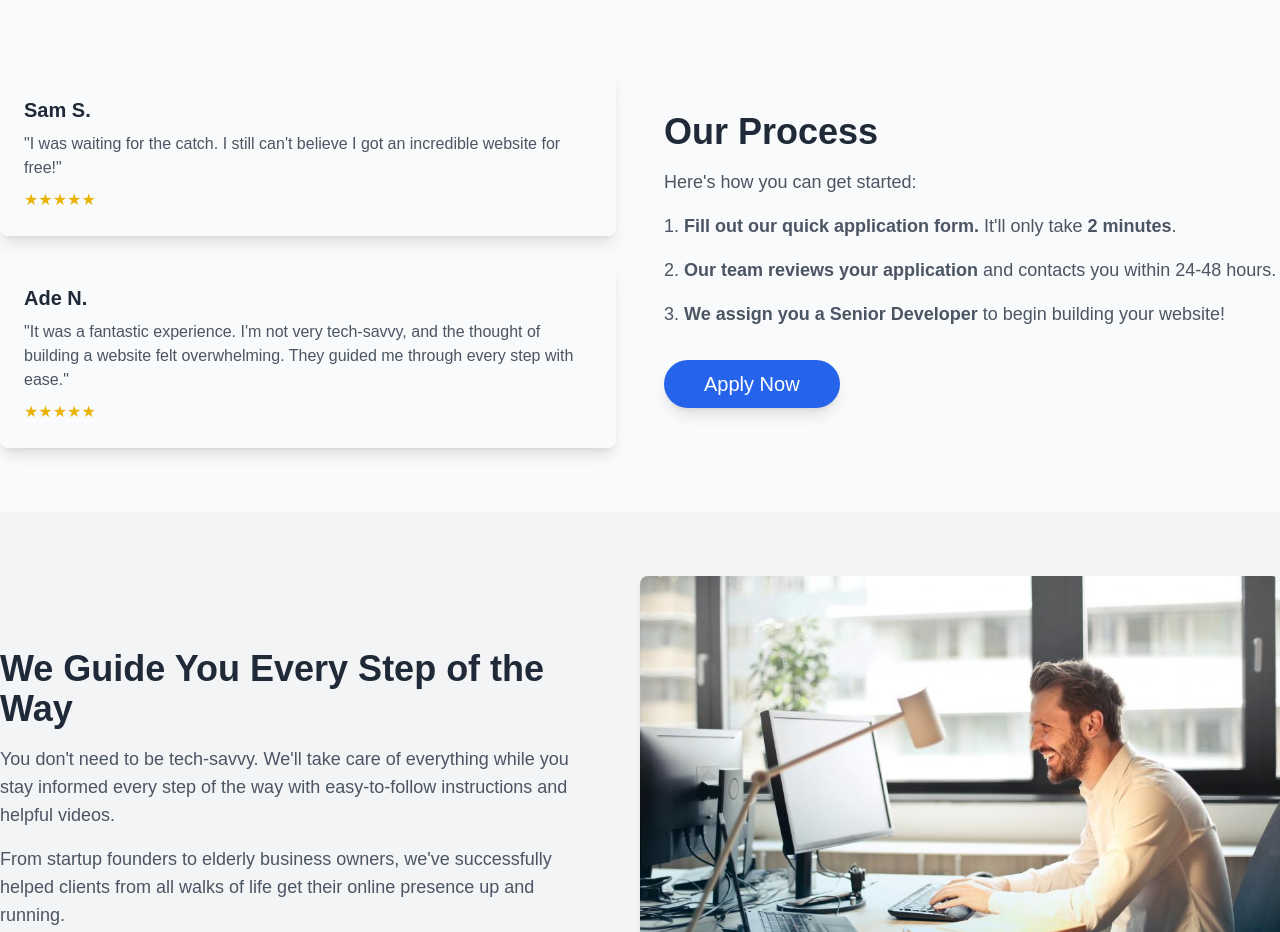
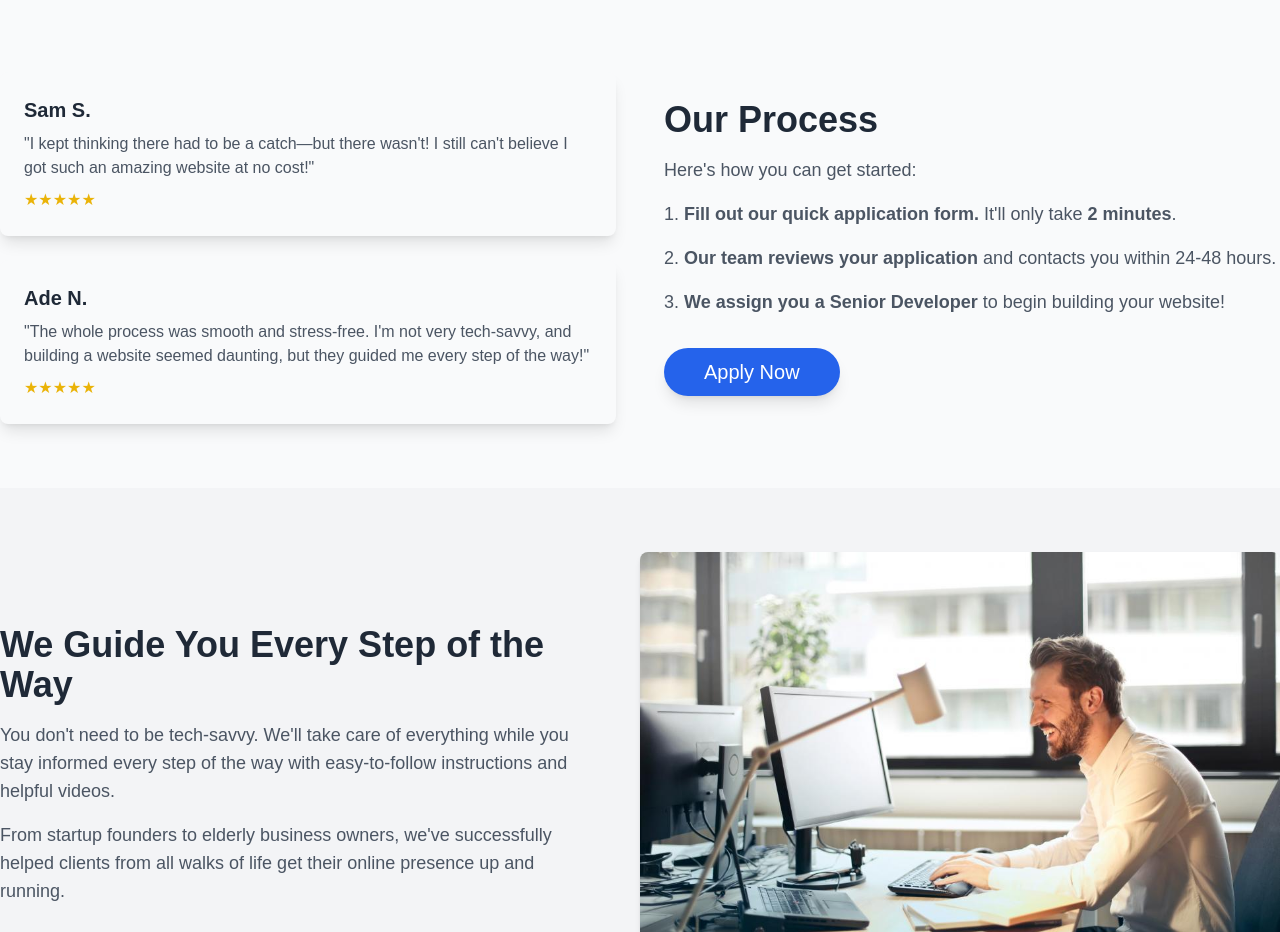
Before and after one commit to Leorev01/SlickSite, a Next.js app: page /landing-page in a window 1280 px wide. Shown: the part 5240-6172 px from the top of the page. Built offline with nearby package versions, Linux system fonts and the light colour scheme.

Commit message:
Redirects thank-you page button to landing-page

```diff
--- a/app/(landing)/landing-page/page.tsx
+++ b/app/(landing)/landing-page/page.tsx
@@ -589,13 +589,13 @@ export default function LandingPage() {
           <div className="md:w-1/2 space-y-6">
             <div className="bg-gray-50 p-6 rounded-lg shadow-lg">
               <h3 className="text-xl font-semibold text-gray-800">Sam S.</h3>
-              <p className="text-gray-600 mt-2">&quot;I was waiting for the catch. I still can&apos;t believe I got an incredible website for free!&quot;</p>
+              <p className="text-gray-600 mt-2">&quot;I kept thinking there had to be a catch—but there wasn&apos;t! I still can&apos;t believe I got such an amazing website at no cost!&quot;</p>
               <p className="text-yellow-500 mt-2">★★★★★</p>
             </div>
 
             <div className="bg-gray-50 p-6 rounded-lg shadow-lg">
               <h3 className="text-xl font-semibold text-gray-800">Ade N.</h3>
-              <p className="text-gray-600 mt-2">&quot;It was a fantastic experience. I&apos;m not very tech-savvy, and the thought of building a website felt overwhelming. They guided me through every step with ease.&quot;</p>
+              <p className="text-gray-600 mt-2">&quot;The whole process was smooth and stress-free. I&apos;m not very tech-savvy, and building a website seemed daunting, but they guided me every step of the way!&quot;</p>
               <p className="text-yellow-500 mt-2">★★★★★</p>
             </div>
           </div>
--- a/app/(landing)/landing-page/thank-you/page.tsx
+++ b/app/(landing)/landing-page/thank-you/page.tsx
@@ -134,7 +134,7 @@ export default function ThankYouPage() {
 
         {/* Button to Return Home */}
         <Link
-          href="/"
+          href="/landing-page"
           className="inline-block bg-blue-600 text-white hover:bg-blue-700 text-lg md:text-xl py-4 px-8 rounded-full shadow-lg hover:shadow-xl transition-all transform hover:scale-105"
         >
           Go Back to Home
```
